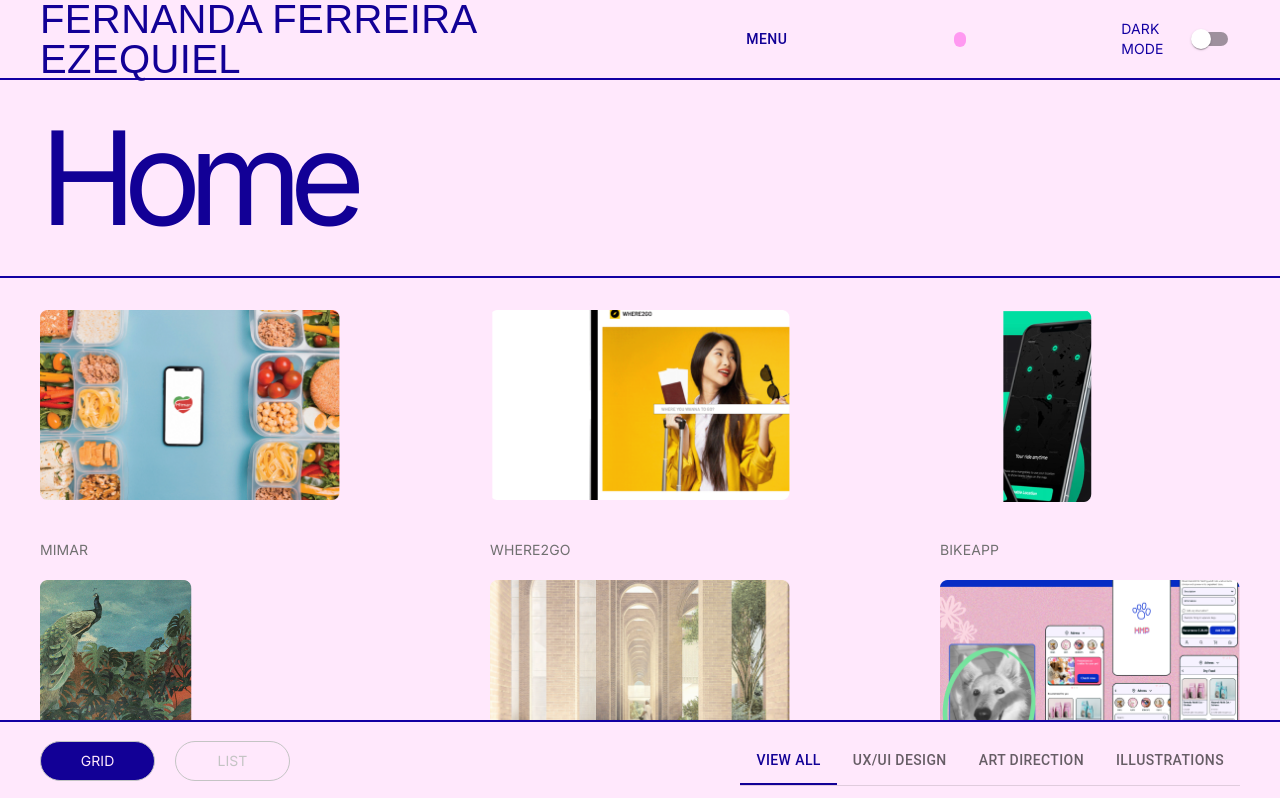
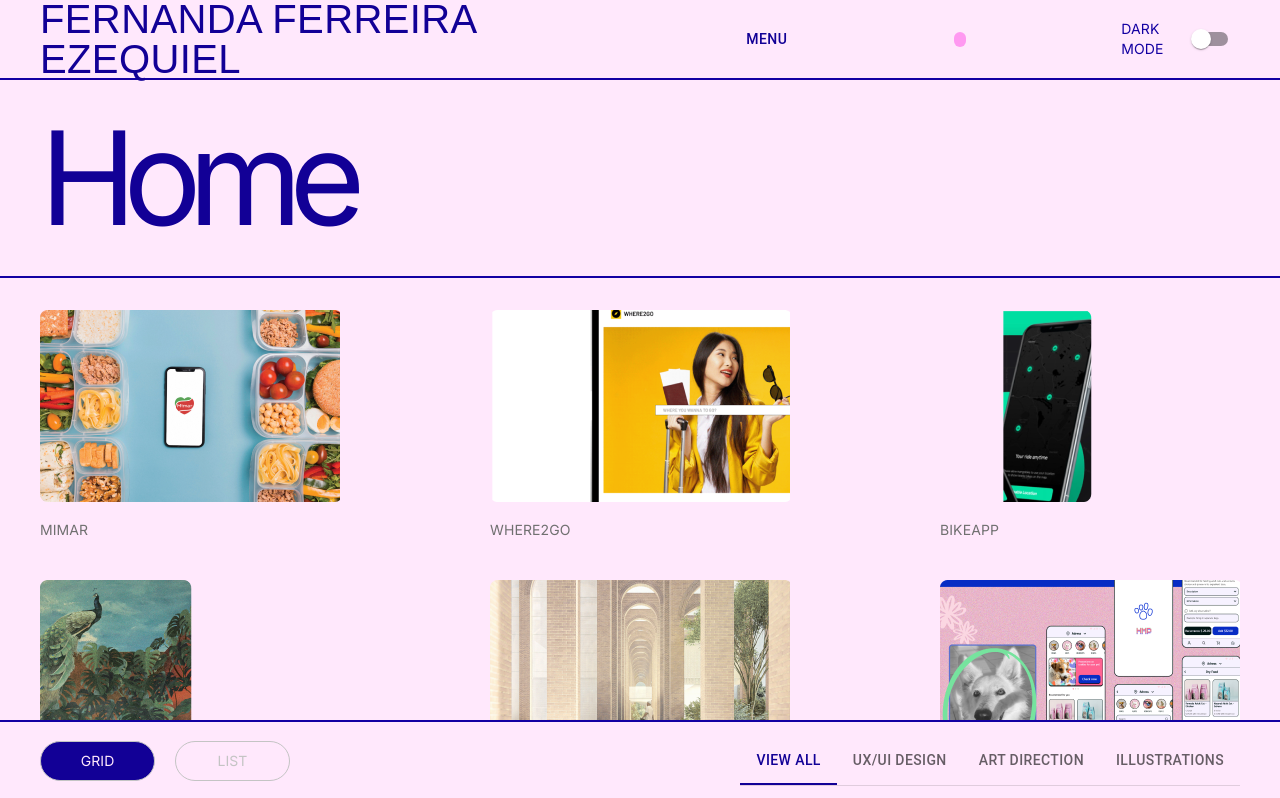
Before and after one commit to carollyb/portfolio-f, a Next.js app: page / in a window 1280 px wide. Shown: the top 798 px of the page. Built offline with nearby package versions, Linux system fonts and the light colour scheme; a web font is replaced by a local one.

Commit message:
fix: fixes project card height, image and text margin

```diff
--- a/src/frontend/modules/projectCard/ui/ProjectCard/ProjectCard.tsx
+++ b/src/frontend/modules/projectCard/ui/ProjectCard/ProjectCard.tsx
@@ -1,4 +1,5 @@
 import { Box, Typography } from '@mui/material';
+import Image from 'next/image';
 import Link from 'next/link';
 
 type ProjectCardProps = {
@@ -16,14 +17,24 @@ export const ProjectCard = ({ cover, title, path }: ProjectCardProps) => {
           height: { sm: '250px', xs: 'auto' },
         }}
       >
-        <Box sx={{ height: '230px' }}>
-          <img
+        <Box
+          sx={{
+            height: '192px',
+            overflow: 'hidden',
+          }}
+        >
+          <Image
             src={cover}
-            alt='cover'
-            style={{ maxHeight: '100%', width: 'auto', maxWidth: '300px' }}
+            alt='Project cover'
+            height={192}
+            width={302}
+            style={{ objectFit: 'contain', width: 'auto' }}
           />
         </Box>
-        <Typography variant='subtitle2' sx={{ color: 'text.primary' }}>
+        <Typography
+          variant='subtitle2'
+          sx={{ color: 'text.primary', marginTop: '18px' }}
+        >
           {title}
         </Typography>
       </Box>
```
